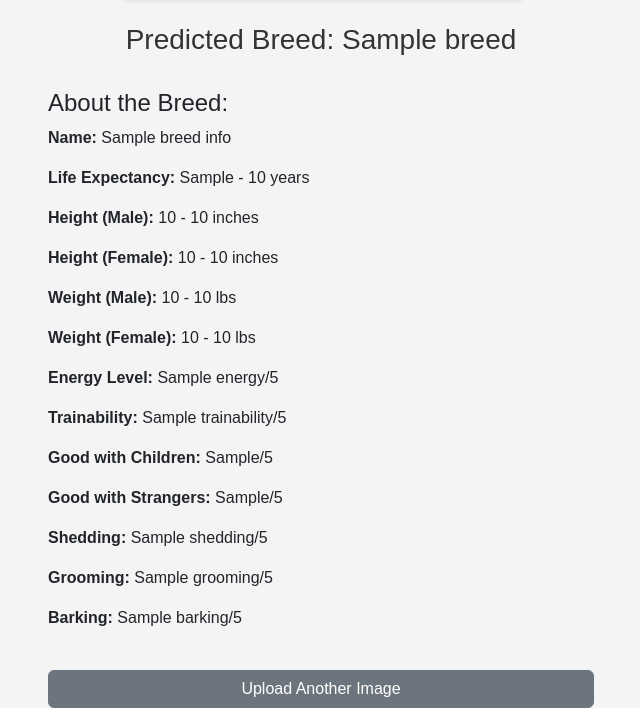
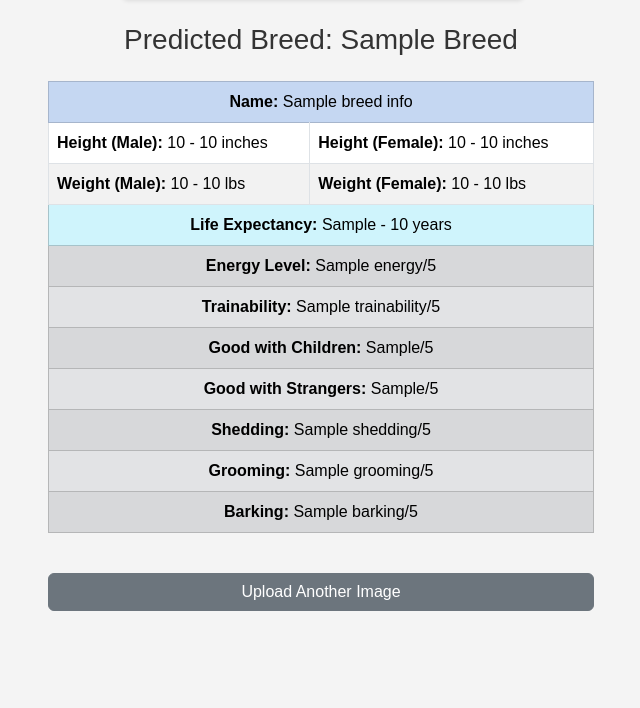
Before and after one commit to MariosAvraam/dog-breed-identifier-website, a Flask app: template templates/result.html in a window 1280 px wide. Shown: the part 413-1121 px from the top of the page, without its empty margins (319-959 px from the left). After the commit the page ends 1024 px from the top, so only its background shows below. Run offline with Flask 3, Linux system fonts and the light colour scheme; the template is opened without the code that fills it: most values are stand-ins (such as "Sample title", 1, 10 or a date in 2020).

Commit message:
Update result.html: Create table for displaying information. Add margin at the bottom of the page.

```diff
--- a/templates/result.html
+++ b/templates/result.html
@@ -8,64 +8,55 @@
         <div class="text-center">
             <img src="{{ url_for('static', filename='uploads/' + img_path) }}" alt="Uploaded Dog Image" class="img-fluid mb-4 rounded img-display">
         </div>
-    <h3 class="text-center">Predicted Breed:
-      {{ breed }}
-    </h3>
+        <h3 class="text-center mb-4">Predicted Breed: {{ breed.title() }}</h3>
+
+        <!-- Breed Information Table -->
+        <table class="table table-striped table-bordered table-hover">
+            <tbody>
+                <tr class="table-primary">
+                    <td colspan="3" class="text-center"><strong>Name:</strong> {{ breed_info.name }}</td>
+                </tr>
+                <tr>
+                    <td><strong>Height (Male):</strong> {{ breed_info.min_height_male }} - {{ breed_info.max_height_male }} inches</td>
+                    <td><strong>Height (Female):</strong> {{ breed_info.min_height_female }} - {{ breed_info.max_height_female }} inches</td>
+                </tr>
+                <tr>
+                    <td><strong>Weight (Male):</strong> {{ breed_info.min_weight_male }} - {{ breed_info.max_weight_male }} lbs</td>
+                    <td><strong>Weight (Female):</strong> {{ breed_info.min_weight_female }} - {{ breed_info.max_weight_female }} lbs</td>
+                </tr>
+                <tr class="table-info">
+                    <td colspan="3" class="text-center"><strong>Life Expectancy:</strong> {{ breed_info.min_life_expectancy }} - {{ breed_info.max_life_expectancy }} years</td>
+                </tr>
+                <tr class="table-secondary">
+                    <td colspan="3" class="text-center"><strong>Energy Level:</strong> {{ breed_info.energy }}/5</td>
+                </tr>
+                <tr class="table-secondary">
+                    <td colspan="3" class="text-center"><strong>Trainability:</strong> {{ breed_info.trainability }}/5</td>
+                </tr>
+                <tr class="table-secondary">
+                    <td colspan="3" class="text-center"><strong>Good with Children:</strong> {{ breed_info.good_with_children }}/5</td>
+                </tr>
+                <tr class="table-secondary">
+                    <td colspan="3" class="text-center"><strong>Good with Strangers:</strong> {{ breed_info.good_with_strangers }}/5</td>
+                </tr>
+                <tr class="table-secondary">
+                    <td colspan="3" class="text-center"><strong>Shedding:</strong> {{ breed_info.shedding }}/5</td>
+                </tr>
+                <tr class="table-secondary">
+                    <td colspan="3" class="text-center"><strong>Grooming:</strong> {{ breed_info.grooming }}/5</td>
+                </tr>
+                <tr class="table-secondary">
+                    <td colspan="3" class="text-center"><strong>Barking:</strong> {{ breed_info.barking }}/5</td>
+                </tr>
+            </tbody>
+        </table>
     </div>
 </div>
-<!-- Display breed information -->
-<div class="row mt-4">
-  <div class="col-lg-6 offset-lg-3">
-    <h4>About the Breed:</h4>
-    <p><strong>Name:</strong>
-      {{ breed_info.name }}
-    </p>
-    <p><strong>Life Expectancy:</strong>
-      {{ breed_info.min_life_expectancy }} -
-      {{ breed_info.max_life_expectancy }} years
-    </p>
-    <p><strong>Height (Male):</strong>
-      {{ breed_info.min_height_male }} -
-      {{ breed_info.max_height_male }} inches
-    </p>
-    <p><strong>Height (Female):</strong>
-      {{ breed_info.min_height_female }} -
-      {{ breed_info.max_height_female }} inches
-    </p>
-    <p><strong>Weight (Male):</strong>
-      {{ breed_info.min_weight_male }} -
-      {{ breed_info.max_weight_male }} lbs
-    </p>
-    <p><strong>Weight (Female):</strong>
-      {{ breed_info.min_weight_female }} -
-      {{ breed_info.max_weight_female }} lbs
-    </p>
-    <p><strong>Energy Level:</strong>
-      {{ breed_info.energy }}/5
-    </p>
-    <p><strong>Trainability:</strong>
-      {{ breed_info.trainability }}/5
-    </p>
-    <p><strong>Good with Children:</strong>
-      {{ breed_info.good_with_children }}/5
-    </p>
-    <p><strong>Good with Strangers:</strong>
-      {{ breed_info.good_with_strangers }}/5
-    </p>
-    <p><strong>Shedding:</strong>
-      {{ breed_info.shedding }}/5
-    </p>
-    <p><strong>Grooming:</strong>
-      {{ breed_info.grooming }}/5
-    </p>
-    <p><strong>Barking:</strong>
-      {{ breed_info.barking }}/5
-    </p>
-  </div>
-</div>
-<div class="row mt-4">
+
+<div class="row mt-4 mb-5">
     <div class="col-lg-6 offset-lg-3 d-grid">
         <a href="{{ url_for('index') }}" class="btn btn-secondary">Upload Another Image</a>
     </div>
 </div>
+
 {% endblock %}
```
Lines whose indentation alone changed are shown as unchanged.
